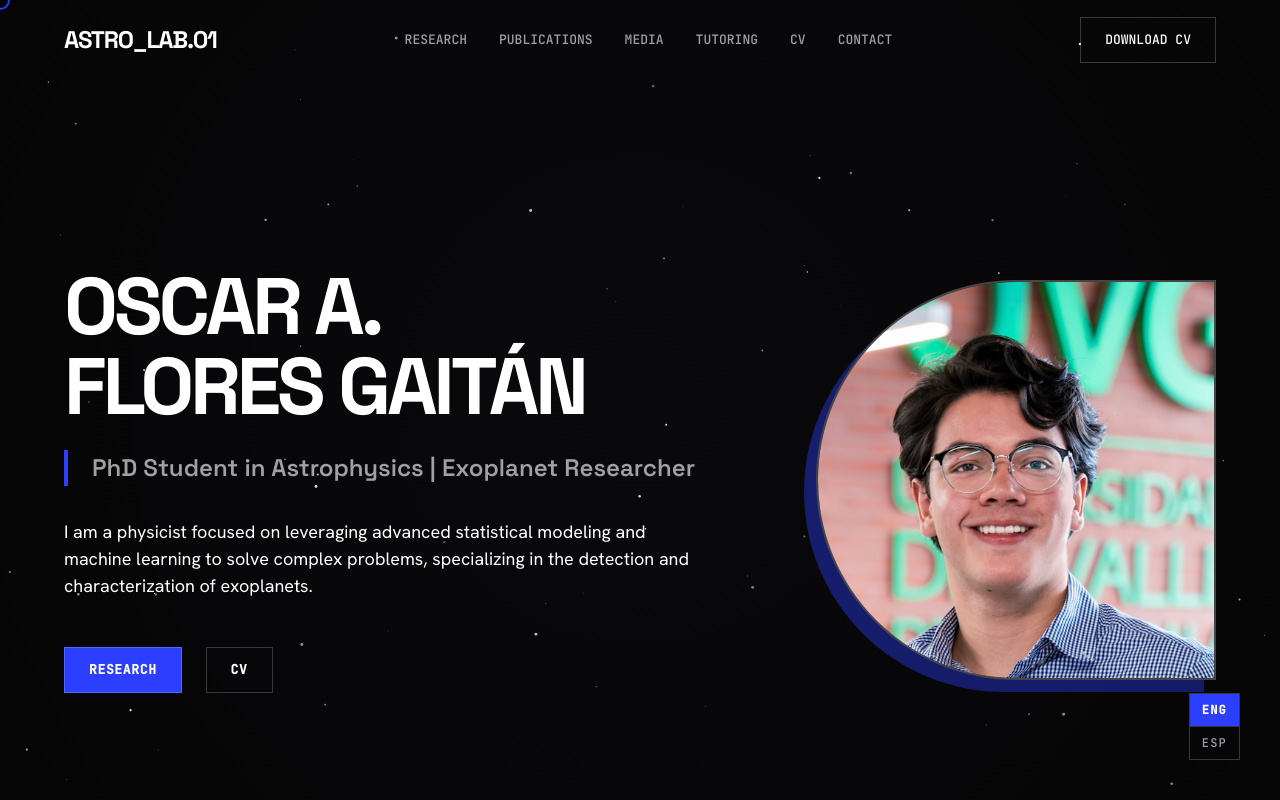
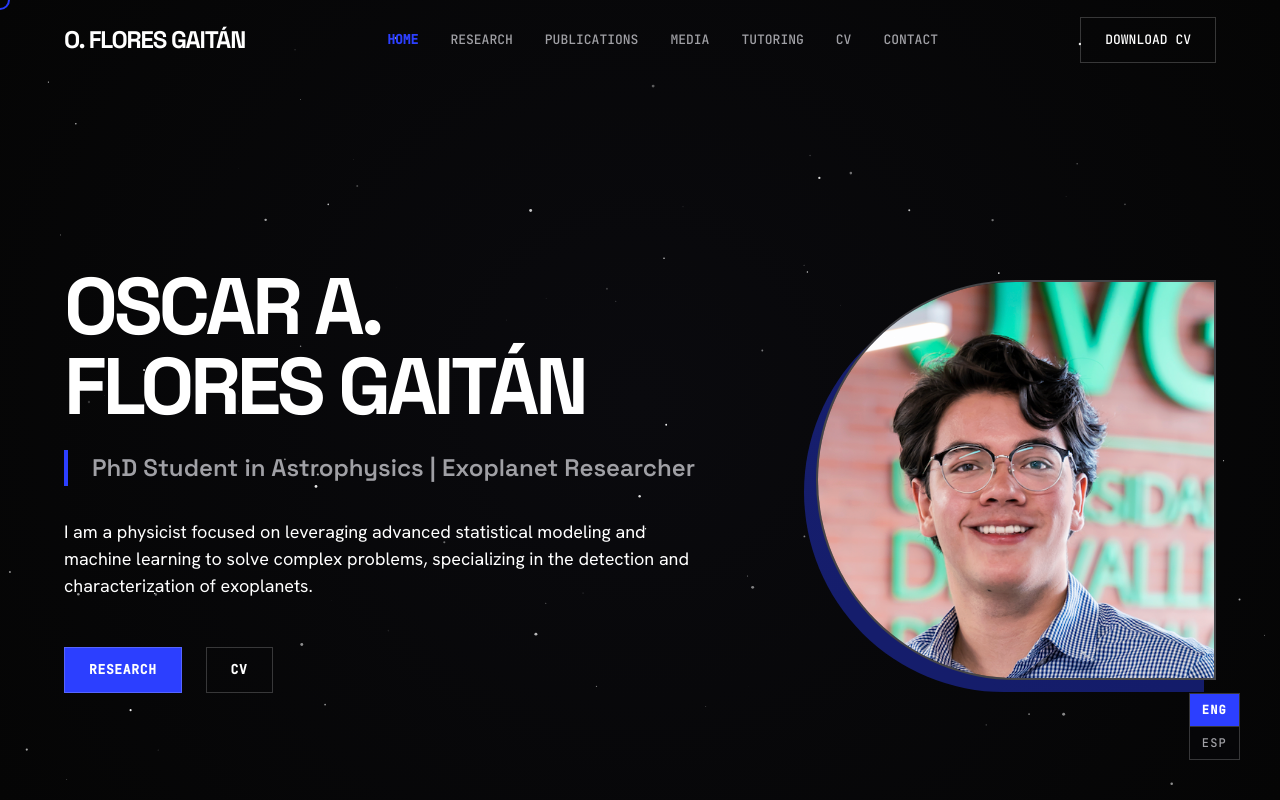
Before and after one commit to oscarfloresgaitan/oscarfloresgaitan.github.io, a React (Vite) app: page / in a window 1280 px wide. Shown: the top 800 px of the page. Built offline with nearby package versions, Linux system fonts and the light colour scheme.

Commit message:
Replace ASTRO_LAB.01 header logo with O. FLORES GAITÁN and add HOME navigation item

```diff
--- a/src/components/Navbar.tsx
+++ b/src/components/Navbar.tsx
@@ -48,10 +48,17 @@ export default function Navbar() {
           scrolled ? 'bg-background/90 backdrop-blur-sm border-b border-white/10' : 'bg-transparent border-transparent'
         }`}
       >
-        <a href="#top" onClick={(e) => handleNavClick(e, 'top')} className="font-headline-md text-headline-md font-bold tracking-tighter text-on-surface interactive">
-          ASTRO_LAB.01
+        <a href="#top" onClick={(e) => handleNavClick(e, 'top')} className="font-headline-md text-headline-md font-bold tracking-tighter text-on-surface interactive flex items-center gap-2">
+          O. FLORES GAITÁN
         </a>
         <div className="hidden md:flex gap-8 items-center">
+          <a
+            className={`font-label-mono text-label-mono transition-colors interactive uppercase ${activeSection === 'top' || activeSection === '' ? 'text-primary font-bold' : 'text-on-surface-variant hover:text-primary'}`}
+            href="#top"
+            onClick={(e) => handleNavClick(e, 'top')}
+          >
+            {t('nav.home')}
+          </a>
           <a
             className={`font-label-mono text-label-mono transition-colors interactive uppercase ${activeSection === 'research' ? 'text-primary font-bold' : 'text-on-surface-variant hover:text-primary'}`}
             href="#research"
@@ -124,6 +131,13 @@ export default function Navbar() {
       >
         <div className="flex flex-col items-center justify-center h-full gap-8">
           <a
+            className={`font-display-xl text-3xl transition-colors interactive uppercase tracking-tighter font-bold ${activeSection === 'top' || activeSection === '' ? 'text-primary' : 'text-on-surface hover:text-primary'}`}
+            href="#top"
+            onClick={(e) => handleNavClick(e, 'top')}
+          >
+            {t('nav.home')}
+          </a>
+          <a
             className={`font-display-xl text-3xl transition-colors interactive uppercase tracking-tighter font-bold ${activeSection === 'research' ? 'text-primary' : 'text-on-surface hover:text-primary'}`}
             href="#research"
             onClick={(e) => handleNavClick(e, 'research')}
--- a/src/context/LanguageContext.tsx
+++ b/src/context/LanguageContext.tsx
@@ -11,6 +11,7 @@ interface LanguageContextType {
 const translations = {
   en: {
     // Navbar
+    'nav.home': 'HOME',
     'nav.research': 'RESEARCH',
     'nav.publications': 'PUBLICATIONS',
     'nav.media': 'MEDIA',
@@ -108,6 +109,7 @@ const translations = {
   },
   es: {
     // Navbar
+    'nav.home': 'INICIO',
     'nav.research': 'INVESTIGACIÓN',
     'nav.publications': 'PUBLICACIONES',
     'nav.media': 'MEDIOS',
```
